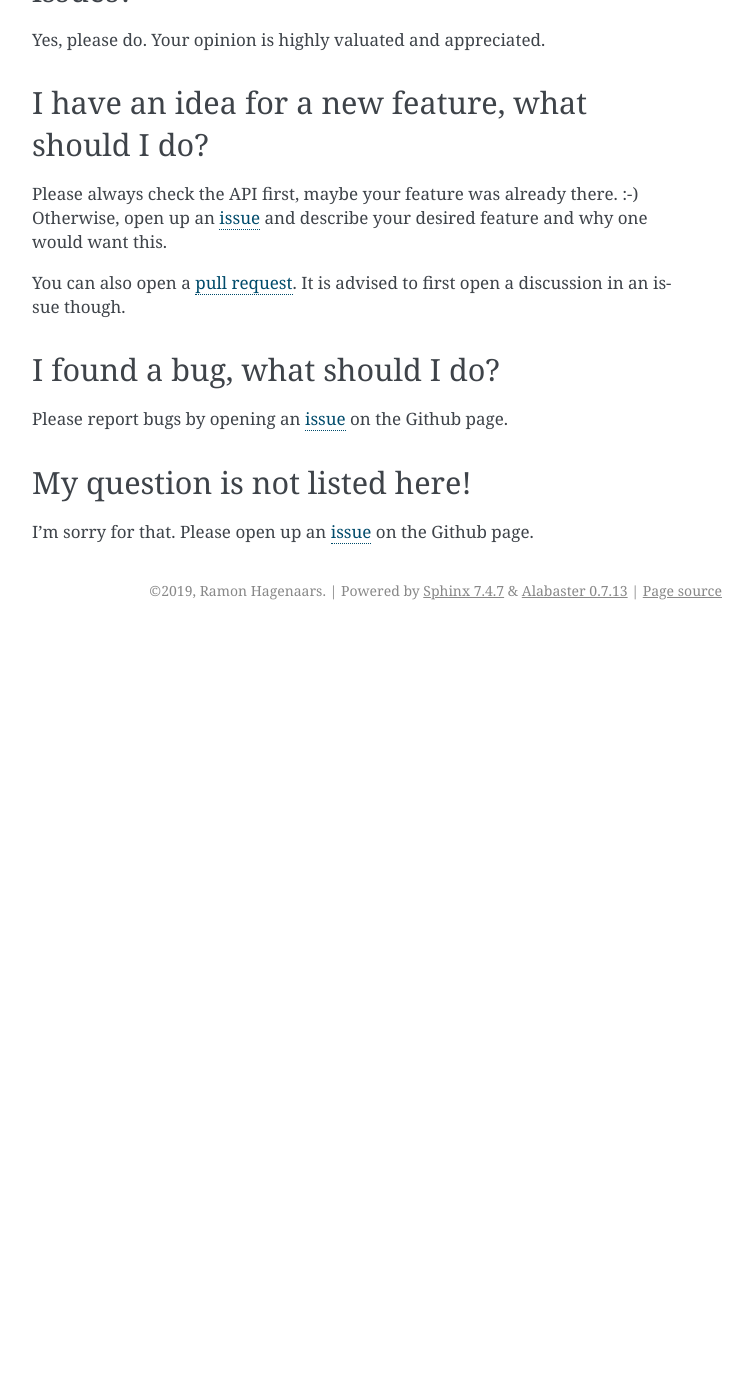
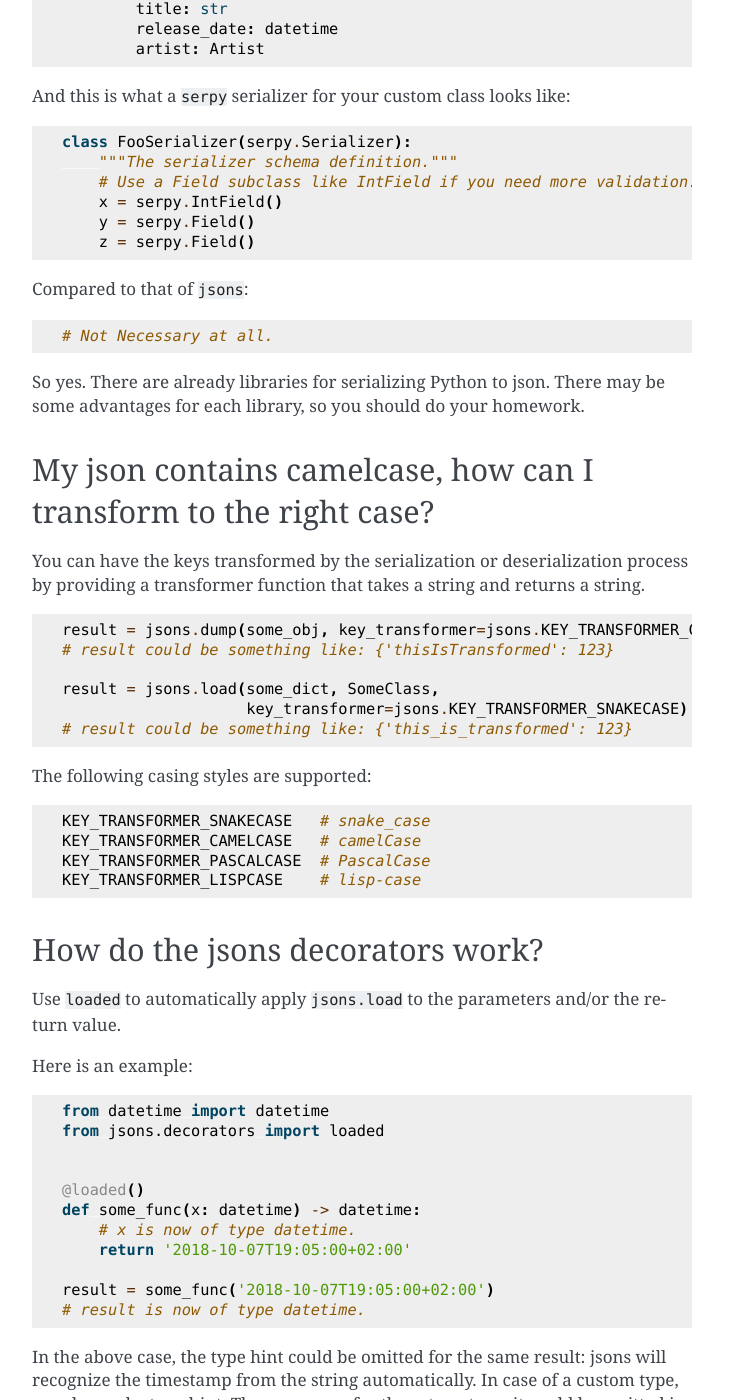
Before and after one commit to ramonhagenaars/jsons, a Sphinx documentation site: the page built from docs/faq.rst, in a window 1280 px wide and 1400 px high, scrolled down 4753 px. Shown: the whole window, without its empty margins (388-1141 px from the left). Built offline with Sphinx 7.4.7, drawn with Linux system fonts in a browser that asks for light colours; before the commit the page ends 5383 px from its top, so only the background shows below that; some of the changed text lies outside the part shown.

```diff
--- a/docs/faq.rst
+++ b/docs/faq.rst
@@ -170,6 +170,23 @@ When loading a verbose object, you may omit the expected class:
 
     car_inst = jsons.load(car_json)
 
+Why not just use ``__dict__``?
+------------------------------
+For the following reasons:
+
+* The __dict__ attribute only creates a shallow dict of an instance. Any contained object is not serialized to a dict.
+* The __dict__ does not take @property methods in account.
+* Not all objects have a __dict__ attribute (e.g. datetime does not).
+* The serialization process of __dict__ cannot easily be tuned.
+* There is no means to deserialize with __dict__.
+
+Why not use the standard ``json`` library?
+------------------------------------------
+For the following reasons:
+
+* It's quite a hassle to (de)serialize custom types: you need to write a subclass of json.JSONEncoder with specific serialization/deserialization code per custom class.
+* You will need to provide that subclass of json.JSONEncoder to json.dumps/json.loads every single time.
+
 Aren't there already libraries for serialization to json?
 ---------------------------------------------------------
 There are.
@@ -236,6 +253,85 @@ Compared to that of ``jsons``:
 So yes. There are already libraries for serializing Python to json. There may
 be some advantages for each library, so you should do your homework.
 
+My json contains camelcase, how can I transform to the right case?
+------------------------------------------------------------------
+You can have the keys transformed by the serialization or deserialization
+process by providing a transformer function that takes a string and returns a
+string.
+
+.. code:: python
+
+    result = jsons.dump(some_obj, key_transformer=jsons.KEY_TRANSFORMER_CAMELCASE)
+    # result could be something like: {'thisIsTransformed': 123}
+
+    result = jsons.load(some_dict, SomeClass,
+                        key_transformer=jsons.KEY_TRANSFORMER_SNAKECASE)
+    # result could be something like: {'this_is_transformed': 123}
+
+The following casing styles are supported:
+
+.. code:: python
+
+    KEY_TRANSFORMER_SNAKECASE   # snake_case
+    KEY_TRANSFORMER_CAMELCASE   # camelCase
+    KEY_TRANSFORMER_PASCALCASE  # PascalCase
+    KEY_TRANSFORMER_LISPCASE    # lisp-case
+
+
+How do the jsons decorators work?
+---------------------------------
+Use ``loaded`` to automatically apply ``jsons.load`` to the parameters and/or
+the return value.
+
+Here is an example:
+
+.. code:: python
+
+    from datetime import datetime
+    from jsons.decorators import loaded
+
+
+    @loaded()
+    def some_func(x: datetime) -> datetime:
+        # x is now of type datetime.
+        return '2018-10-07T19:05:00+02:00'
+
+    result = some_func('2018-10-07T19:05:00+02:00')
+    # result is now of type datetime.
+
+In the above case, the type hint could be omitted for the same result: jsons
+will recognize the timestamp from the string automatically. In case of a custom
+type, you do need a type hint. The same goes for the return type; it could be
+omitted in this case as well.
+
+Similarly, you can decorate a function or method with ``@dumped`` as is done
+below:
+
+.. code:: python
+
+    from datetime import datetime
+    from jsons.decorators import dumped
+
+
+    class SomeClass:
+        @classmethod
+        @dumped()
+        def some_meth(cls, x):
+            # x is now of type str, cls remains untouched.
+            return datetime.now()
+
+    result = SomeClass.some_meth(datetime.now())
+    # result is now of type str.
+
+In case of methods, like in the example above, the special self or cls
+parameters are not touched by the decorators ``@loaded()`` or ``@dumped()``.
+Additionally, you can provide a type hint for any parameter (except self or
+cls) or the return value. Doing so will make jsons attempt to dump into that
+particular type, just like with ``jsons.dump(some_obj, cls=ParticularType)``.
+
+For more info, see the
+`api doc <https://jsons.readthedocs.io/en/latest/api.html#decorators>`_.
+
 Can I just participate in discussions on the issues?
 ----------------------------------------------------
 Yes, please do. Your opinion is highly valuated and appreciated.
```
Also changed, not shown: README.rst (+8 -312 lines).
